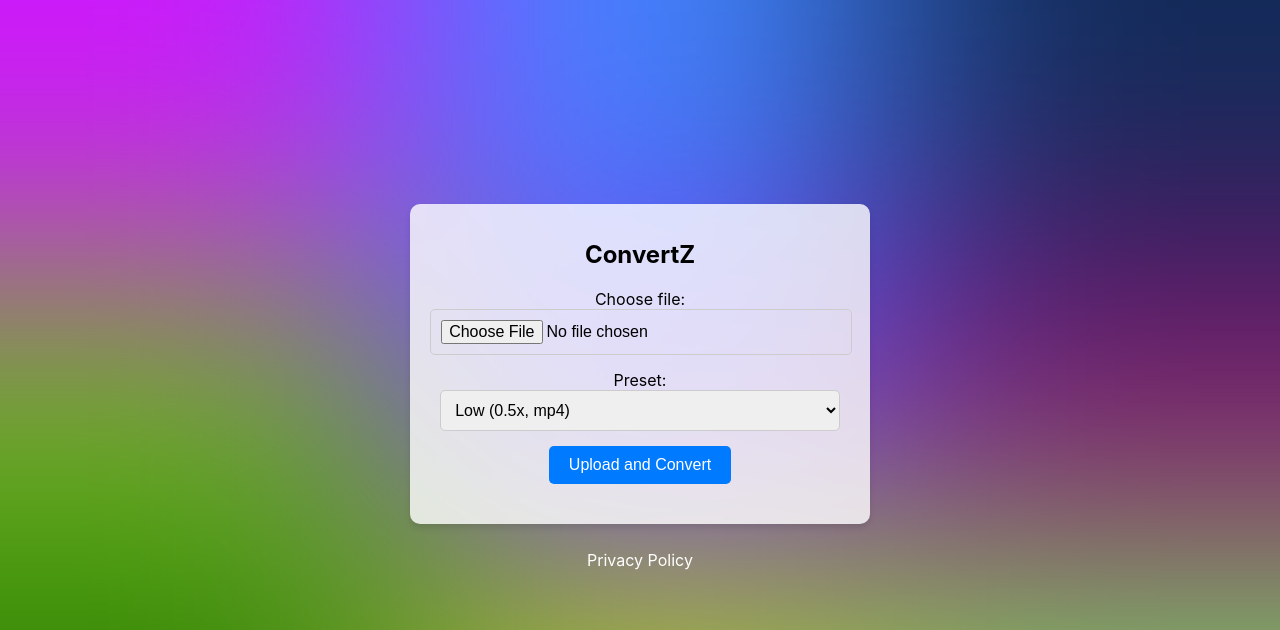
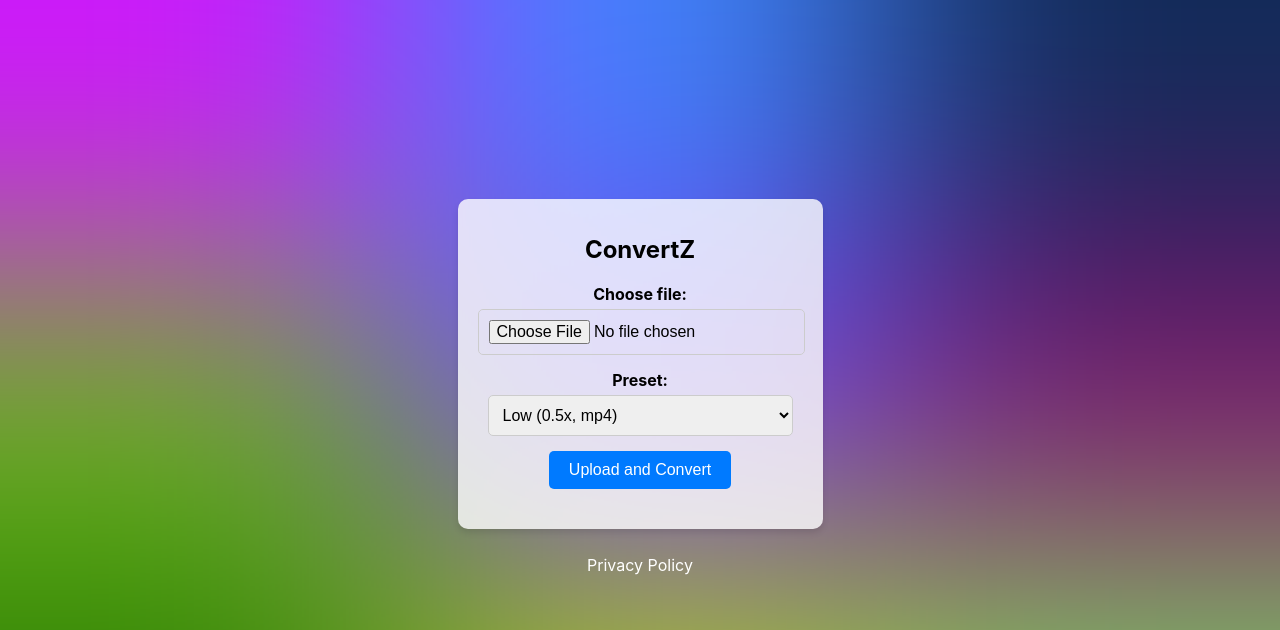
Before and after one commit to Arthur2500/ConvertZ, a Flask app: page / in a window 1280 px wide. Shown: the top 630 px of the page. Run offline with Flask 3, Linux system fonts and the light colour scheme.

Commit message:
Update index.html

```diff
--- a/app/templates/index.html
+++ b/app/templates/index.html
@@ -12,11 +12,11 @@
         <h1>ConvertZ</h1>
         <form id="uploadForm" enctype="multipart/form-data">
             <div class="form-group">
-                <label for="file">Choose file:</label>
+                <label for="file" class="label">Choose file:</label>
                 <input type="file" id="file" name="file" class="input" onchange="updateEstimate()">
             </div>
             <div class="form-group">
-                <label for="preset">Preset:</label>
+                <label for="preset" class="label">Preset:</label>
                 <select id="preset" name="preset" class="input" onchange="updateSettings()">
                     <option value="low">Low (0.5x, mp4)</option>
                     <option value="medium">Medium (0.75x, mp4)</option>
@@ -26,19 +26,19 @@
             </div>
             <div id="customSettings" style="display: none;">
                 <div class="form-group">
-                    <label for="scale">Scale:</label>
+                    <label for="scale" class="label">Scale:</label>
                     <input type="text" id="scale" name="scale" placeholder="e.g., 0.65" class="input" oninput="updateEstimate()">
                 </div>
                 <div class="form-group">
-                    <label for="bitrate">Bitrate:</label>
+                    <label for="bitrate" class="label">Bitrate:</label>
                     <input type="text" id="bitrate" name="bitrate" placeholder="e.g., 1M" class="input" oninput="updateEstimate()">
                 </div>
                 <div class="form-group">
-                    <label for="fps">FPS:</label>
+                    <label for="fps" class="label">FPS:</label>
                     <input type="text" id="fps" name="fps" placeholder="e.g., 30" class="input" oninput="updateEstimate()">
                 </div>
                 <div class="form-group">
-                    <label for="format">Format:</label>
+                    <label for="format" class="label">Format:</label>
                     <input type="text" id="format" name="format" placeholder="e.g., mp4" class="input" oninput="updateEstimate()">
                 </div>
             </div>
```
